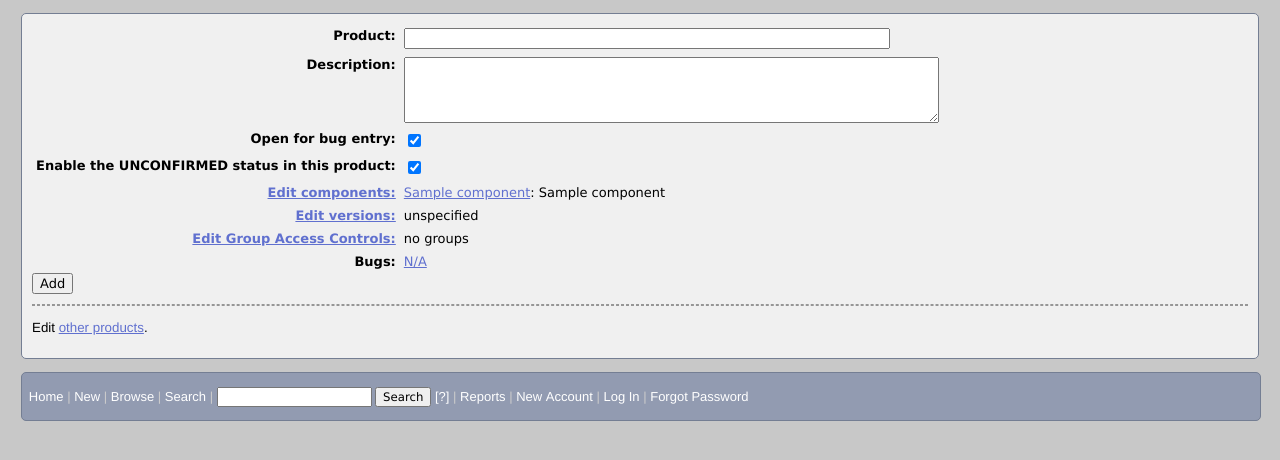
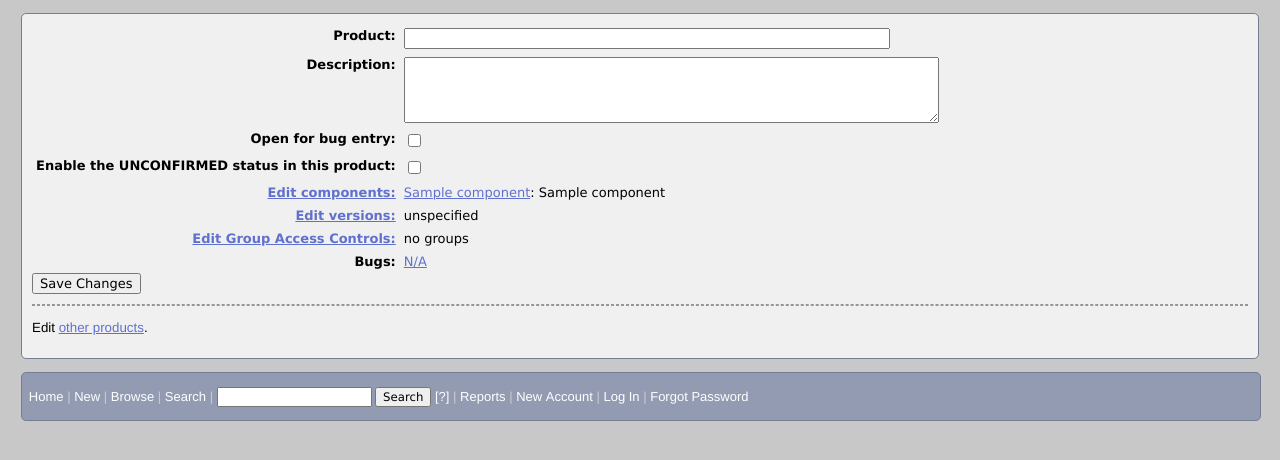
Before and after one commit to linovia/django-bug-hipster, a Django app: template bughipster/bz_admin/templates/bz_admin/products/edit.html in a window 1280 px wide. Shown: the part 71-531 px from the top of the page. Run offline with Django 3.2, Linux system fonts and the light colour scheme; the template is opened without the code that fills it: most values are stand-ins (such as "Sample title", 1, 10 or a date in 2020); some libraries are stand-ins or nearby versions.

Commit message:
Fix the product edition template to match the Bugzilla's one.

```diff
--- a/bughipster/bz_admin/templates/bz_admin/products/edit.html
+++ b/bughipster/bz_admin/templates/bz_admin/products/edit.html
@@ -22,7 +22,7 @@
 
       <tr>
         <th align="right">Open for bug entry:</th>
-        <td><input type="checkbox" name="is_active" value="{{ form.is_active.value }}" checked="checked">
+        <td><input type="checkbox" name="is_active" value="1"{% if form.is_active.value %} checked="checked"{% endif %}>
         </td>
       </tr>
 
@@ -30,7 +30,7 @@
         <th align="right">
           <label for="allows_unconfirmed">Enable the UNCONFIRMED status in this product:</label>
         </th>
-        <td><input type="checkbox" id="allows_unconfirmed" name="allows_unconfirmed" value="{{ form.allows_unconfirmed.value }}" checked="checked">
+        <td><input type="checkbox" id="allows_unconfirmed" name="allows_unconfirmed"{% if form.is_active.value %} checked="checked"{% endif %}>
         </td>
       </tr>
 
@@ -75,9 +75,9 @@
     </tbody>
   </table>
 
-  <input type="submit" id="add-product" value="Add">
-  <input type="hidden" name="action" value="new">
-  <input type="hidden" name="classification" value="">
+  <input type="hidden" name="product_old_name" value="{{ product.name }}">
+  <input type="hidden" name="action" value="update">
+  <input type="submit" id="update-product" value="Save Changes">
 </form>
 
 <hr>
```
